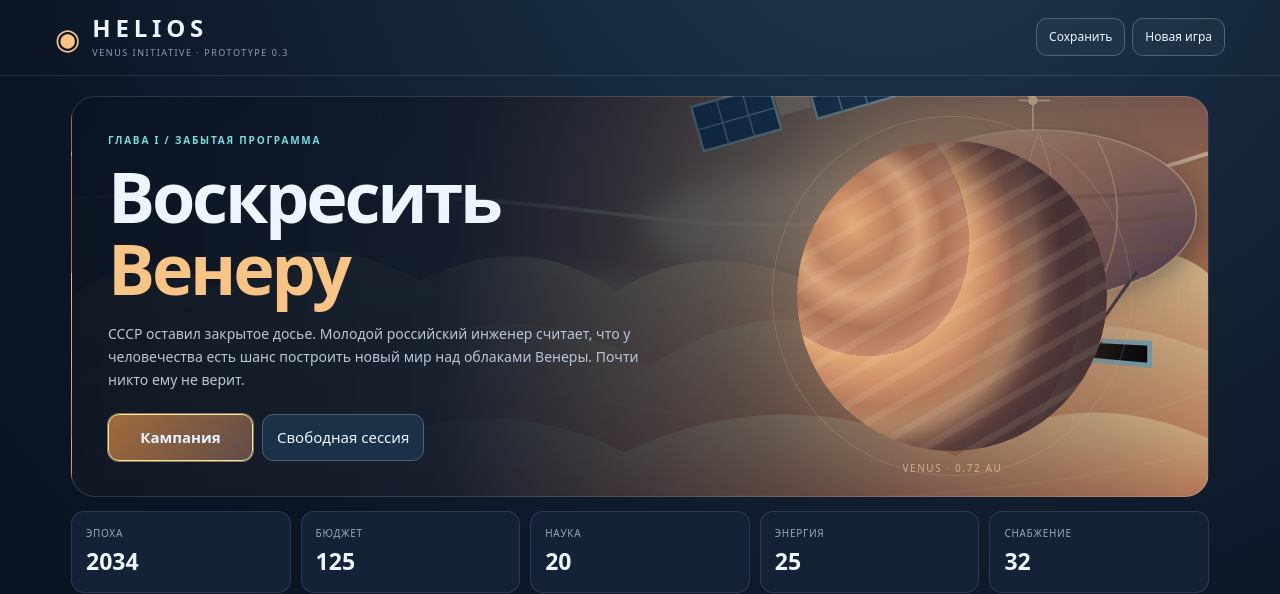
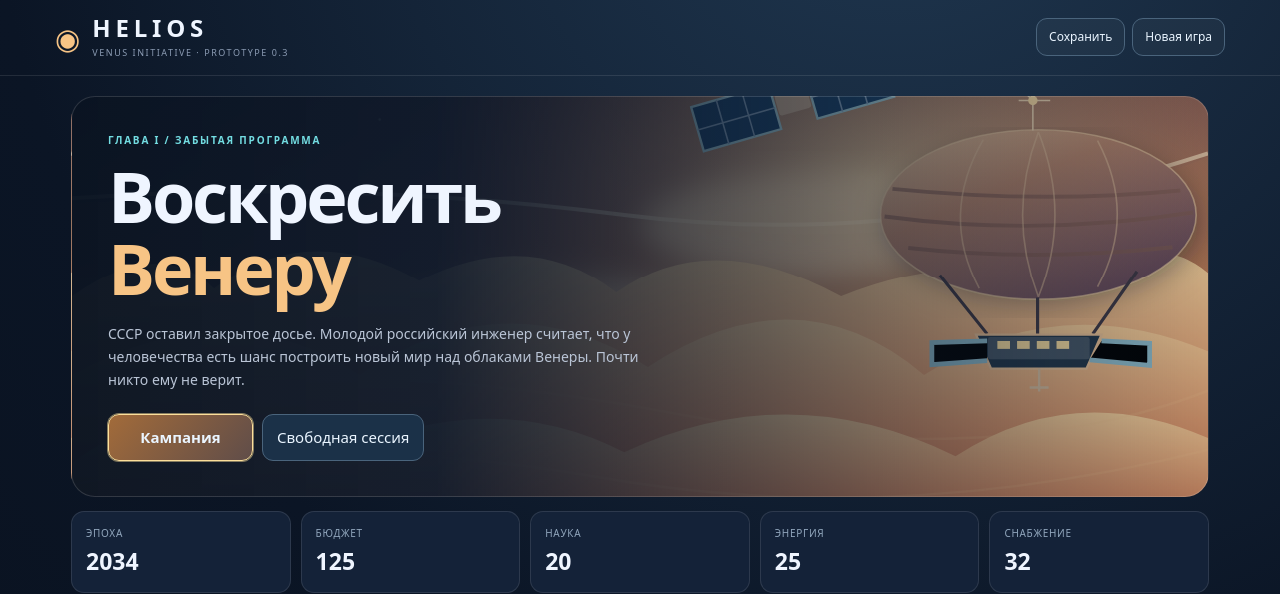
Before and after one commit to Anatolichka2202/HELIOS, a website: page lite/index.html in a window 1280 px wide. Shown: the top 594 px of the page. Drawn offline with Linux system fonts and the light colour scheme.

Commit message:
ui: show original aerostat illustration

```diff
--- a/lite/index.html
+++ b/lite/index.html
@@ -5,7 +5,7 @@
 <main>
 <section class="hero">
 <div class="hero-content"><div class="kicker">ГЛАВА I / ЗАБЫТАЯ ПРОГРАММА</div><h1>Воскресить<br><em>Венеру</em></h1><p>СССР оставил закрытое досье. Молодой российский инженер считает, что у человечества есть шанс построить новый мир над облаками Венеры. Почти никто ему не верит.</p><div class="mode-buttons"><button id="campaign" class="primary">Кампания</button><button id="session">Свободная сессия</button></div></div>
-<div class="planet-wrap" aria-hidden="true"><div class="venus"><div class="cloud-ring"></div></div><span class="planet-label">VENUS · 0.72 AU</span></div>
+<div class="hero-visual" aria-hidden="true"></div>
 </section>
 <section class="status-bar"><div><small>ЭПОХА</small><b id="year">2034</b></div><div><small>БЮДЖЕТ</small><b id="credits">0</b></div><div><small>НАУКА</small><b id="science">0</b></div><div><small>ЭНЕРГИЯ</small><b id="power">0</b></div><div><small>СНАБЖЕНИЕ</small><b id="supplies">0</b></div></section>
 <div class="game-grid"><section class="panel"><div class="section-head"><div><div class="kicker">ВЕНЕРИАНСКИЙ ТЕАТР</div><h2>Высотные зоны</h2></div><span class="mini">условная модель</span></div><div class="layers" id="layers"></div><div class="weather"><span>АТМОСФЕРНЫЕ РИСКИ</span><strong id="hazard">—</strong></div><p class="subtle">Верхние облака — потенциальная область аэростатных платформ. Высоты, температуры и сроки здесь условны: физическую модель уточним отдельно.</p></section>
```
